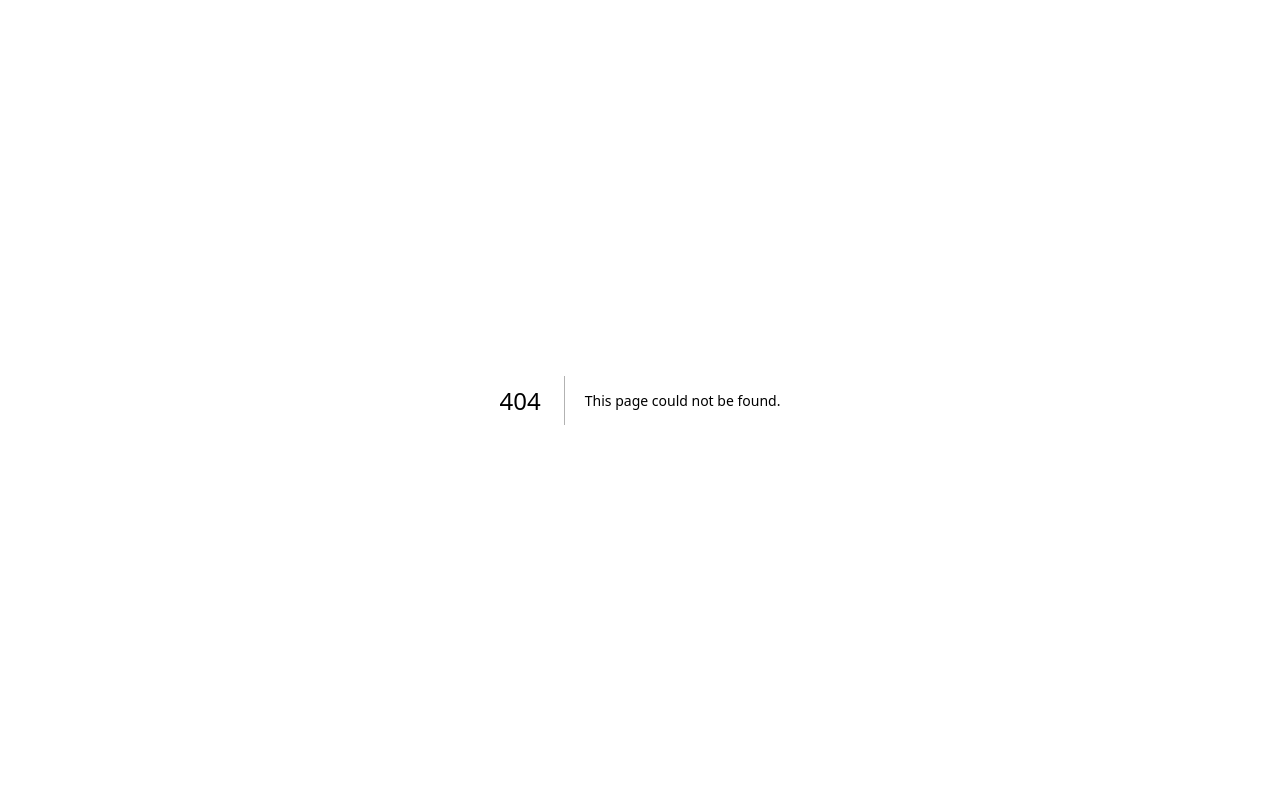
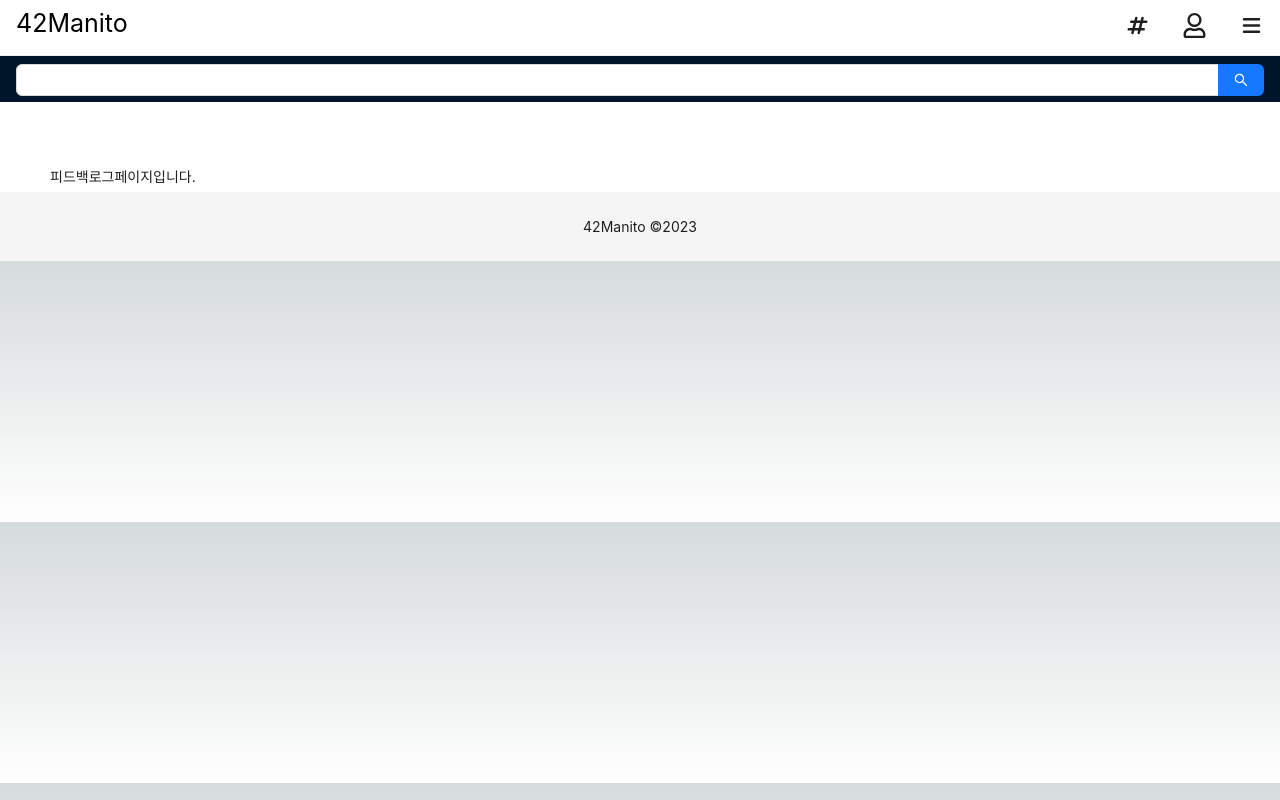
Before and after one commit to 9utty/42ManitoFront, a Next.js app: page /FeedbackLog in a window 1280 px wide. Before the commit this address had no page. Built offline with nearby package versions, Linux system fonts and the light colour scheme.

Commit message:
FeedbackLog 라우팅 수정으로 인한 폴더구조 수정

```diff
--- /dev/null
+++ b/pages/FeedbackLog.tsx
@@ -0,0 +1,14 @@
+import React from "react";
+import AppLayout from "./global/AppLayout";
+import InfiniteScroll from "react-infinite-scroll-component";
+
+const FeedbackLog = () => {
+  return (
+    <AppLayout>
+      {/* <InfiniteScroll /> */}
+      <div>피드백로그페이지입니다.</div>
+    </AppLayout>
+  );
+};
+
+export default FeedbackLog;
```
